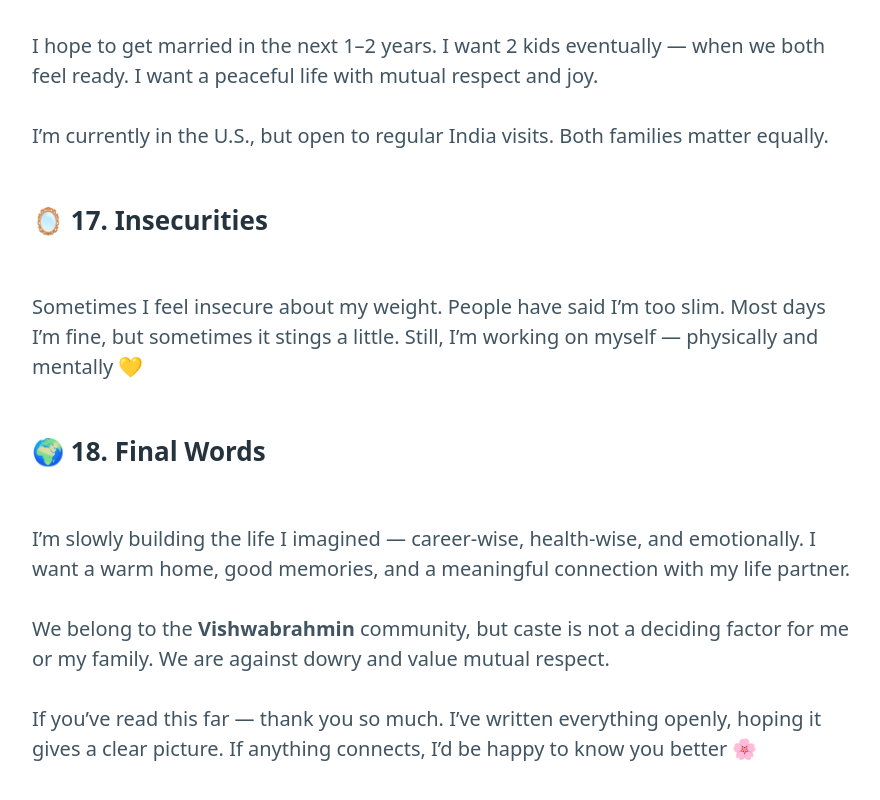
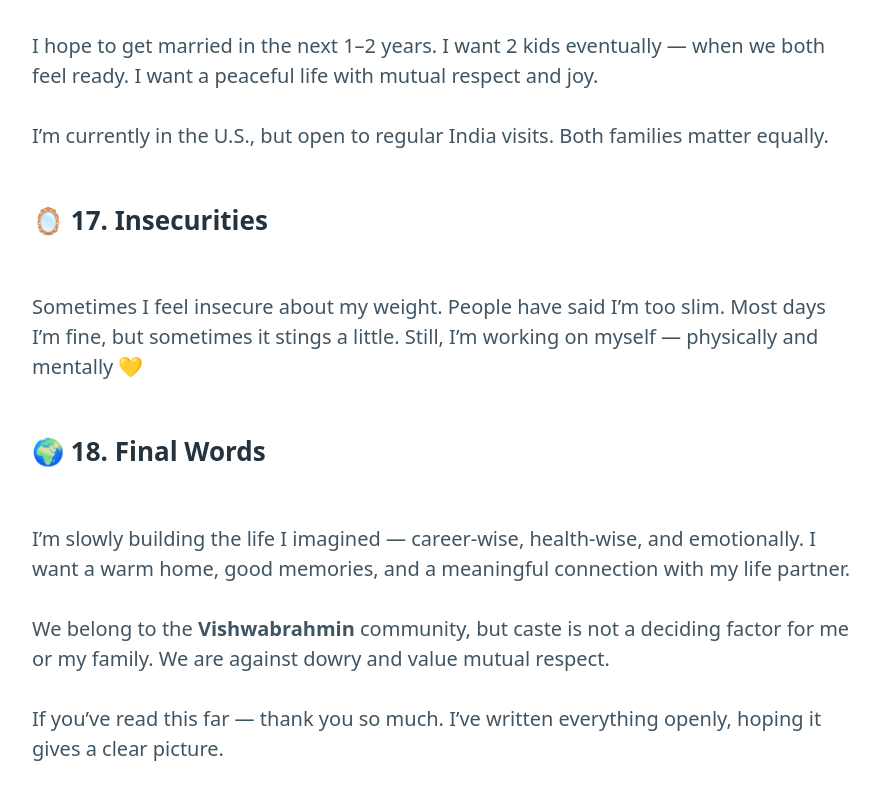
Before and after one commit to SandeepSagarPanjala/about-me, a plain HTML site: page index.html in a window 1280 px wide. Shown: the part 6885-7685 px from the top of the page, without its empty margins (198-1078 px from the left). Drawn offline with nearby package versions, Linux system fonts and the light colour scheme.

Commit message:
Update index.html

```diff
--- a/index.html
+++ b/index.html
@@ -319,8 +319,7 @@
       </p>
       <p>
         If you’ve read this far — thank you so much. I’ve written everything
-        openly, hoping it gives a clear picture. If anything connects, I’d be
-        happy to know you better 🌸
+        openly, hoping it gives a clear picture.
       </p>
     </main>
   </body>
```
